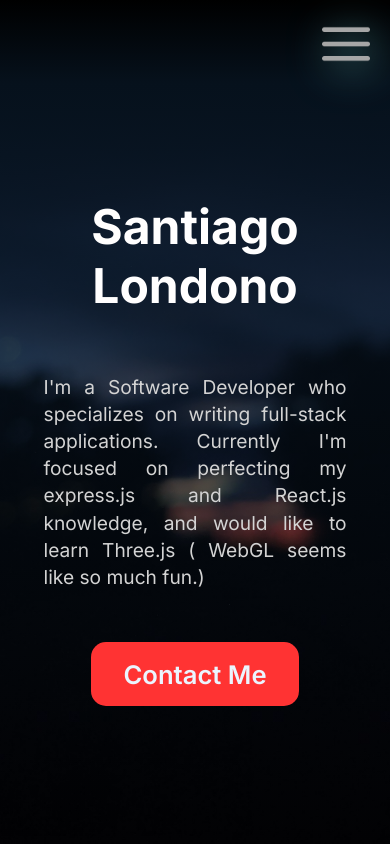
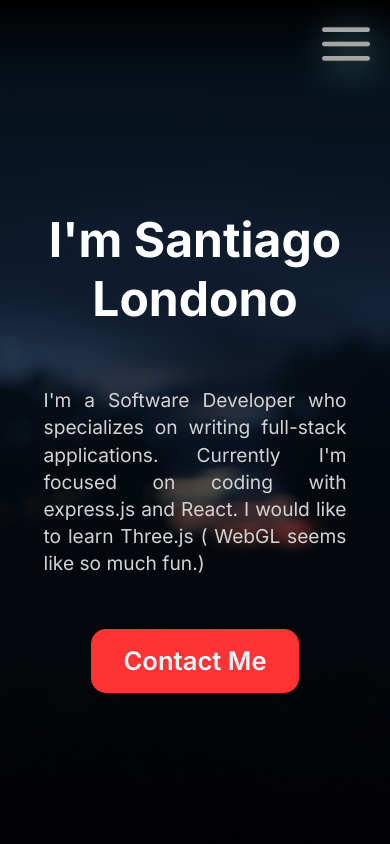
Before and after one commit to woodIsh12/san-portfolio, a React (Vite) app: page / in a window 390 px wide. Shown: the top 844 px of the page. Built offline with nearby package versions, Linux system fonts and the light colour scheme.

Commit message:
fixed style for landscape orientation on smartphones

```diff
--- a/src/components/Intro.jsx
+++ b/src/components/Intro.jsx
@@ -16,11 +16,11 @@ const Intro = (props)=>{
         <section ref={props.home} className="intro">
             <div className="container-intro">
                 <div data-aos="fade-right" className="my-info">
-                    <h1>Santiago Londono</h1>
+                    <h1>I'm Santiago Londono</h1>
                     <p>I'm a Software Developer
                         who specializes on writing full-stack applications.
-                        Currently I'm focused on perfecting my express.js and React.js
-                        knowledge, and would like to learn Three.js {"( WebGL seems like so much fun.)"}
+                        Currently I'm focused on coding with express.js and React.
+                        I would like to learn Three.js {"( WebGL seems like so much fun.)"}
                     </p>
                     <button><a href="mailto:slondono.2007@hotmail.com">Contact Me</a></button>
                 </div>
--- a/src/styles/styles.css
+++ b/src/styles/styles.css
@@ -157,7 +157,7 @@ nav{
     justify-content: center;
     margin: auto;
     width: 100%;
-    height: calc(100vh - 5.2rem);
+    min-height: calc(100vh - 5.2rem);
     background-image: linear-gradient(rgb(6, 17, 28),rgba(4, 9, 30, 0)), url(../icons/background.jpg);
     background-size: cover;
     background-position: center center;
@@ -251,6 +251,17 @@ nav{
     .imageMe{
         display: none;
     }
+}
+
+@media only screen and  (max-height: 575.98px) and (orientation: landscape) {
+        .imageMe{
+            display: none;
+            }
+        .my-info button{
+            font-size: 1.6rem;
+            margin-top: 2rem;
+            margin-bottom: 5rem;
+            }
 }
 
 .skills{
```
Also changed, not shown: 1 other file (tests, documents, lock files or other folders).
